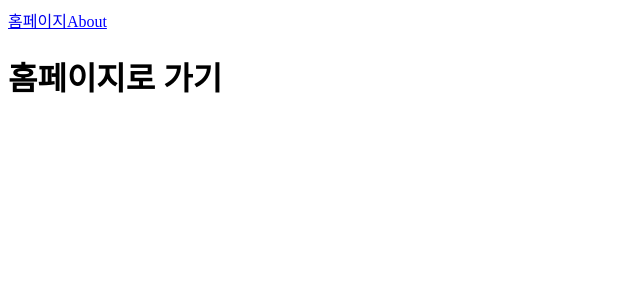
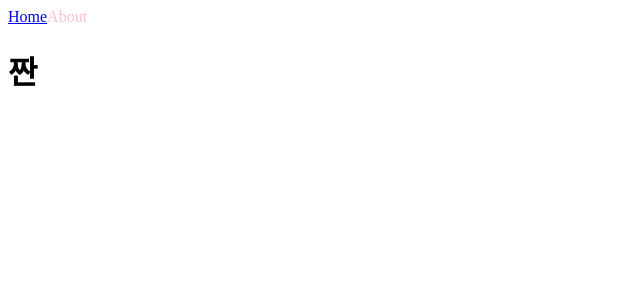
Before and after one commit to be-brain/NextJs, a Next.js app: page / in a window 1280 px wide. Shown: the top 300 px of the page, without its empty margins (0-640 px from the left). Built offline with nearby package versions, Linux system fonts and the light colour scheme.

Commit message:
Nav에 css적용하기

```diff
--- a/components/NavBar.js
+++ b/components/NavBar.js
@@ -1,17 +1,32 @@
 import Link from "next/link";
 import { useRouter } from "next/router";
+import styles from "../components/NavBar.module.css";
 
 export default function NavBar() {
   const router = useRouter();
-  console.log(router);
 
   return (
     <nav>
-      <Link href="/">홈페이지</Link>
+      <Link legacyBehavior href="/">
+        {/* 문자열백틱은 왜 안먹을까? */}
+        <a
+          className={`${styles.link}${
+            router.pathname === "/" ? styles.active : ""
+          }`}
+        >
+          Home
+        </a>
+      </Link>
       <Link legacyBehavior href="/about">
-        <a style={{ color: router.pathname === "/about" ? "red" : "blue" }}>
+        <a
+          className={[
+            styles.link,
+            router.pathname === "/about" ? styles.active : "",
+          ].join(" ")}
+        >
           About
         </a>
+        {/* join()은 배열을 한 문자열로 만든다 ()안의 인자는 문자열을 구분할 때 들어갈 인자 */}
       </Link>
     </nav>
   );
--- /dev/null
+++ b/components/NavBar.module.css
@@ -0,0 +1,7 @@
+.link {
+  color: pink;
+  text-decoration: none;
+}
+.active {
+  background-color: black;
+}
--- a/pages/index.js
+++ b/pages/index.js
@@ -1,11 +1,11 @@
 import { useState } from "react";
-import NavBar from "../components/Navbar";
+import NavBar from "@/components/NavBar";
 
 export default function Home() {
   return (
     <div>
       <NavBar />
-      <h1>홈페이지로 가기</h1>
+      <h1>짠</h1>
     </div>
   );
 }
```
